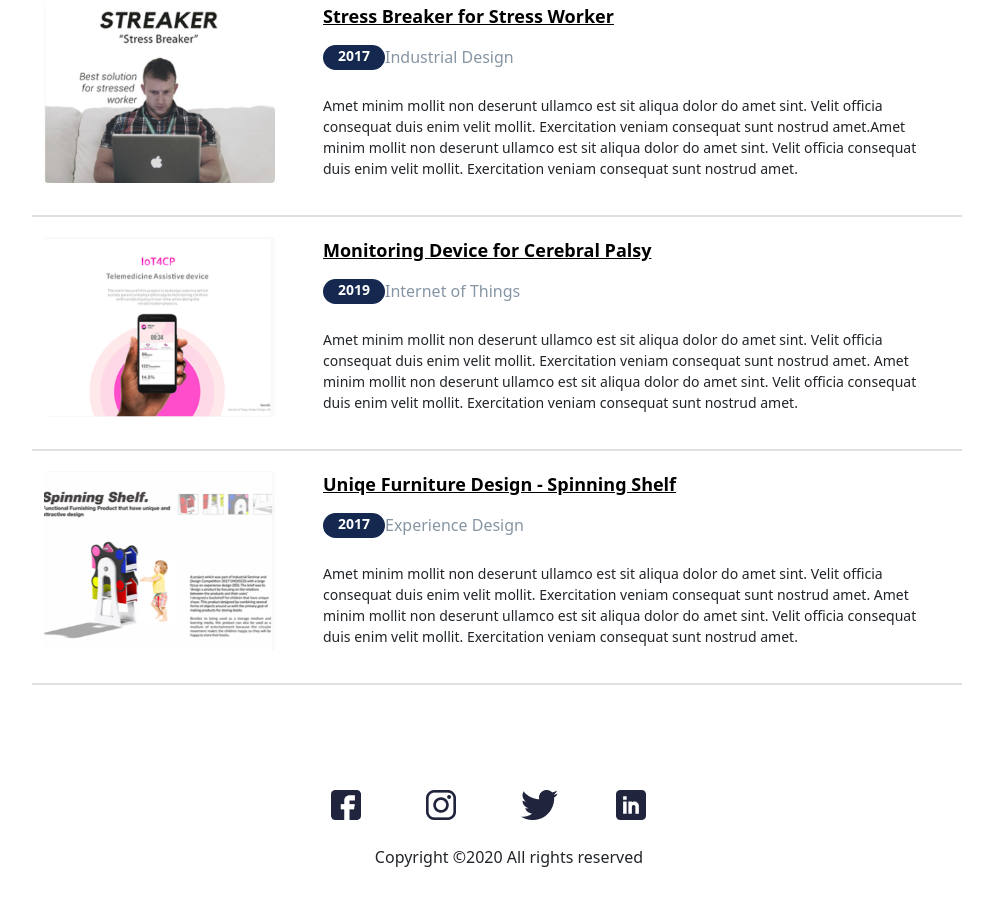
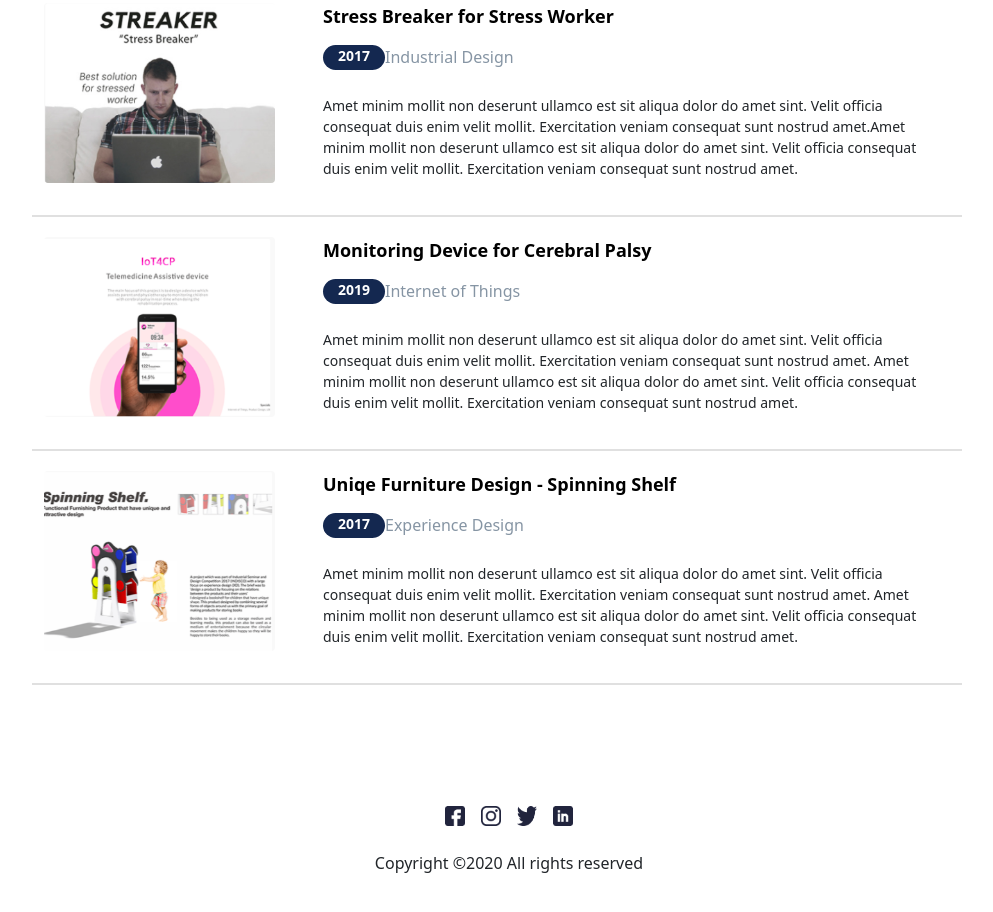
Before and after one commit to m4nutd17/CSS-Bootstrap, a plain HTML site: page index.html in a window 1280 px wide. Shown: the part 998-1910 px from the top of the page, without its empty margins (131-1124 px from the left). Before the commit the page ends 1883 px from the top, so only its background shows below. Drawn offline with nearby package versions, Linux system fonts and the light colour scheme.

Commit message:
fix position in row footer

```diff
--- a/index.html
+++ b/index.html
@@ -117,7 +117,7 @@
             <div class="col-8">
               <!--Project Tittle-->
               <div class="row">
-                <a href="https://www.behance.net/gallery/95308299/Industrial-Design-Stress-Breaker-for-Stress-Worker/modules/550571027" style="font-size: 18px; color: black;"><strong>Stress Breaker for Stress Worker</strong></a>
+                <a href="https://www.behance.net/gallery/95308299/Industrial-Design-Stress-Breaker-for-Stress-Worker/modules/550571027" style="font-size: 18px; color: black; text-decoration: none;"><strong>Stress Breaker for Stress Worker</strong></a>
               </div>
               <!--Project Type & Year-->
               <div class="row" style="margin-top: 15px; margin-bottom: 10px;">
@@ -159,7 +159,7 @@
             <div class="col-8">
               <!--Project Tittle-->
               <div class="row">
-                <a href="https://www.behance.net/gallery/92101655/IoT-Monitoring-Device-for-Cerebral-Palsy" style="font-size: 18px; color: black;"><strong>Monitoring Device for Cerebral Palsy</strong></a>
+                <a href="https://www.behance.net/gallery/92101655/IoT-Monitoring-Device-for-Cerebral-Palsy" style="font-size: 18px; color: black; text-decoration: none;"><strong>Monitoring Device for Cerebral Palsy</strong></a>
               </div>
               <!--Project Type & Year-->
               <div class="row" style="margin-top: 15px; margin-bottom: 10px;">
@@ -201,7 +201,7 @@
             <div class="col-8">
               <!--Project Tittle-->
               <div class="row">
-                <a href="https://www.behance.net/gallery/92317207/Industrial-Design-Spinning-Shelf" style="font-size: 18px; color: black;"><strong>Uniqe Furniture Design - Spinning Shelf</strong></a>
+                <a href="https://www.behance.net/gallery/92317207/Industrial-Design-Spinning-Shelf" style="font-size: 18px; color: black; text-decoration: none;"><strong>Uniqe Furniture Design - Spinning Shelf</strong></a>
               </div>
               <!--Project Type & Year-->
               <div class="row" style="margin-top: 15px; margin-bottom: 10px;">
@@ -241,21 +241,21 @@
     <!--Row Footer (Social Media)-->
     <div class="container-fluid">
       <div class="container">
-        <div class="row" style="margin-bottom: 25px;">
-            <div class="col-1 offset-4">
-              <img src="img/fb.png">
+        <div class="d-flex justify-content-center" style="flex-direction: row; align-items: center; margin-bottom: 25px;">
+            <div>
+              <img class="mt-3 me-2 ms-2" src="img/fb.png" style="width: 20px; height: 20px;">
             </div>
-            <div class="col-1">
-              <img src="img/insta.png">
+            <div>
+              <img class="mt-3 me-2 ms-2" src="img/insta.png" style="width: 20px; height: 20px;">
             </div>
-            <div class="col-1">
-              <img src="img/twitter.png">
+            <div>
+              <img class="mt-3 me-2 ms-2" src="img/twitter.png" style="width: 20px; height: 20px;">
             </div>
-            <div class="col-1">
-              <img src="img/Linkedin.png">
+            <div>
+              <img class="mt-3 me-2 ms-2" src="img/Linkedin.png" style="width: 20px; height: 20px;">
             </div>
         </div>
-        <div class="row text-center">
+        <div class="row text-center" style="margin-bottom: 55px;">
           <p>Copyright ©2020 All rights reserved</p>
         </div>
       </div>
```
